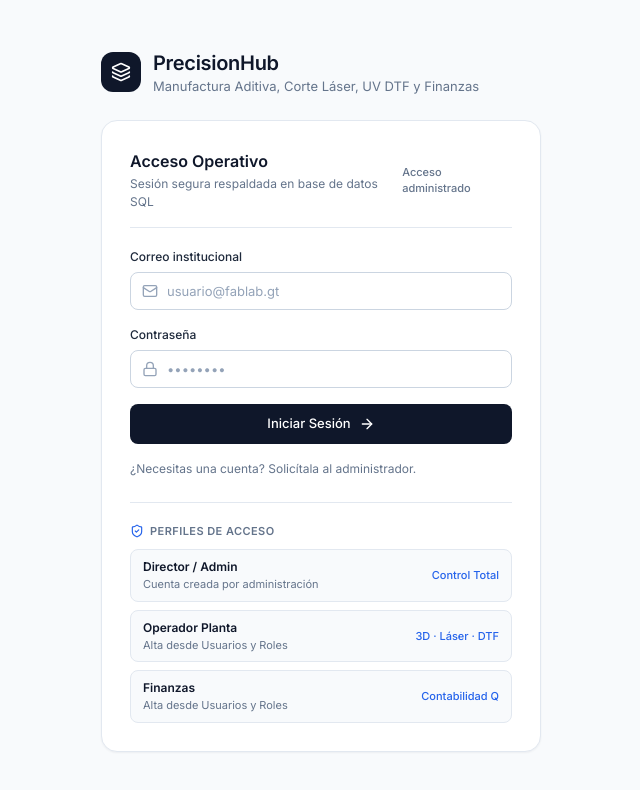
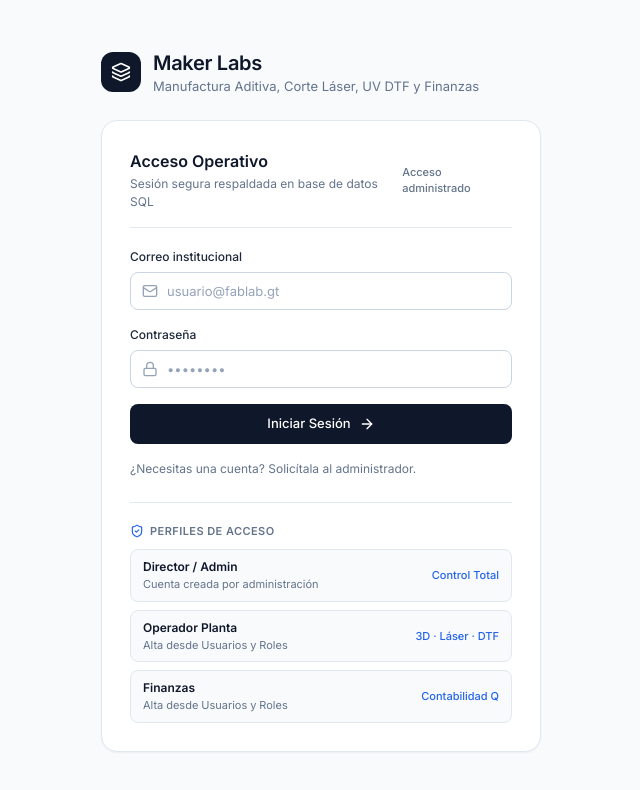
Before and after one commit to vini321ga-gif/MAKER-LABS, a React (Vite) app: page / in a window 1280 px wide. Shown: the top 790 px of the page, without its empty margins (319-959 px from the left). Built offline with nearby package versions, Linux system fonts and the light colour scheme; no server answers.

Commit message:
Cambiar nombre de marca en acceso

```diff
--- a/src/components/AuthScreen.tsx
+++ b/src/components/AuthScreen.tsx
@@ -42,7 +42,7 @@ export const AuthScreen: React.FC<AuthScreenProps> = ({ onSuccess }) => {
           </div>
           <div>
             <h1 className="text-[20px] font-semibold tracking-[-0.015em] text-[#0F172A] leading-7">
-              PrecisionHub
+              Maker Labs
             </h1>
             <p className="text-[13px] text-[#64748B]">
               Manufactura Aditiva, Corte Láser, UV DTF y Finanzas
```
